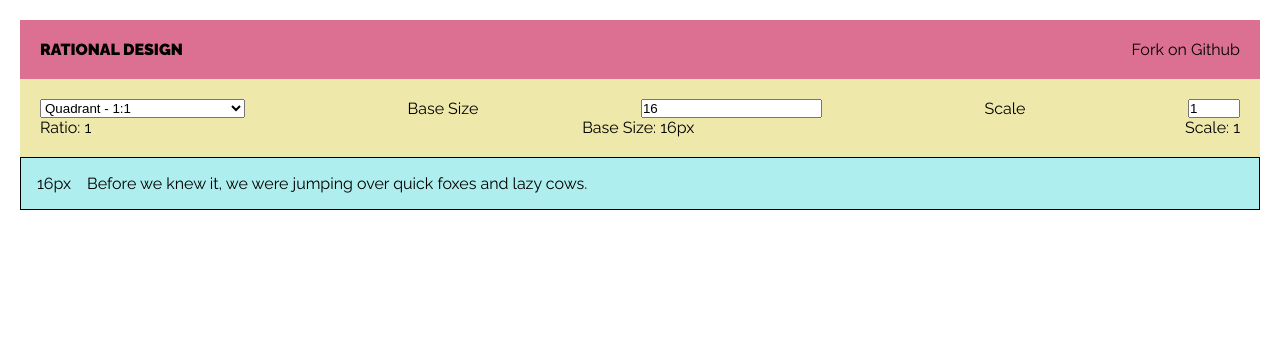
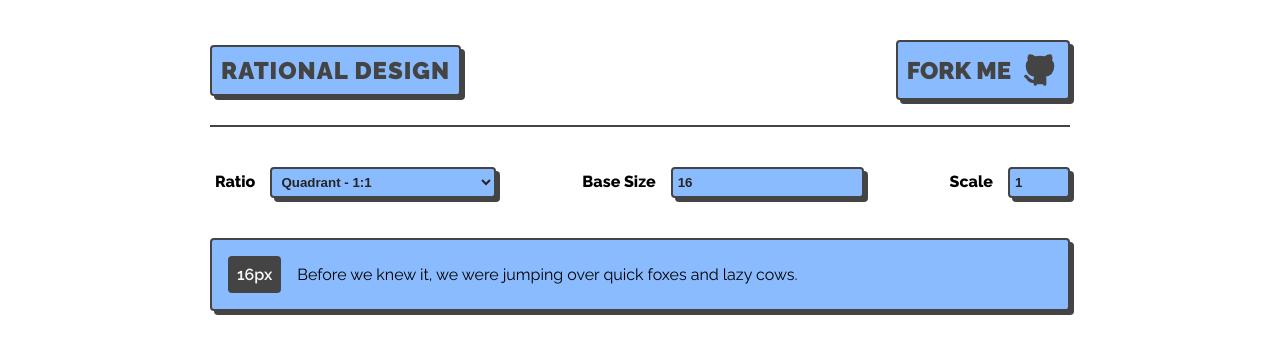
Before and after one commit to timmybytes/rational-design, a React (Create React App) app: page / in a window 1280 px wide. Shown: the top 354 px of the page. Built offline with nearby package versions, Linux system fonts and the light colour scheme.

Commit message:
(style): Finish styles

```diff
--- a/src/App.js
+++ b/src/App.js
@@ -36,11 +36,13 @@ function App() {
     <>
       <Header />
       <main>
-        <section className='examples'>
-          <article className='examples__ratios'>
-            <div className='examples__ratios-selections'>
+        <form className='settings'>
+          <div className='settings__ratio'>
+            <label className='settings__ratio-label' htmlFor='ratios-select'>
+              Ratio
+            </label>
             <select
-                className='examples__ratios-select'
+              className='settings__ratio-select'
               id='ratios-select'
               onChange={handleRatioChange}>
               <option value={ratios[1]}>Quadrant - 1:{ratios[1]}</option>
@@ -64,16 +66,26 @@ function App() {
               <option value={ratios[18]}>Augmented Fourth - 1:{ratios[18]}</option>
               <option value={ratios[19]}>Perfect Fifth - 1:{ratios[19]}</option>
             </select>
-              <label htmlFor='base-size'>Base Size</label>
+          </div>
+          <div className='settings__base'>
+            <label className='settings__base-label' htmlFor='base-size'>
+              Base Size
+            </label>
             <input
+              className='settings__base-input'
               name='base-size'
               type='number'
               min='1'
               value={currentBaseSize}
               onChange={handleBaseSizeChange}
             />
-              <label htmlFor='scale'>Scale</label>
+          </div>
+          <div className='settings__scale'>
+            <label className='settings__scale-label' htmlFor='scale'>
+              Scale
+            </label>
             <input
+              className='settings__scale-input'
               name='scale'
               type='number'
               min='1'
@@ -82,25 +94,18 @@ function App() {
               value={currentScale.length}
             />
           </div>
-            <div className='examples__ratios--display-selections'>
-              <p>Ratio: {currentRatio}</p>
-              <p>Base Size: {currentBaseSize}px</p>
-              <p>Scale: {currentScale.length}</p>
-            </div>
-          </article>
-
-          <article className='examples__text'>
+        </form>
+        <section className='examples'>
           {currentScale.map(scale => {
             return (
               <>
-                  <span className='examples__text-size'>{scale}px</span>
-                  <p style={{ fontSize: `${scale}px` }} className='examples__text-lines'>
+                <span className='examples__labels'>{scale}px</span>
+                <p style={{ fontSize: `${scale}px` }} className='examples__lines'>
                   Before we knew it, we were jumping over quick foxes and lazy cows.
                 </p>
               </>
             );
           })}
-          </article>
         </section>
       </main>
     </>
--- a/src/Header.jsx
+++ b/src/Header.jsx
@@ -3,8 +3,23 @@ import React from 'react';
 const Header = () => (
   <header className='header'>
     <h1 className='header__title'>Rational Design</h1>
-    {/* <img src='#' alt='Logo' className='header__logo' /> */}
-    <a className='header__link'>Fork on Github</a>
+    <a className='header__link' href='https://github.com/timmybytes/rational-design'>
+      <span>Fork Me</span>
+      <svg
+        xmlns='http://www.w3.org/2000/svg'
+        class='icon icon-tabler icon-tabler-brand-github'
+        width='38'
+        height='38'
+        viewBox='0 0 24 24'
+        stroke-width='2'
+        stroke='#444444'
+        fill='#444444'
+        stroke-linecap='round'
+        stroke-linejoin='round'>
+        <path stroke='none' d='M0 0h24v24H0z' fill='none' />
+        <path d='M9 19c-4.3 1.4 -4.3 -2.5 -6 -3m12 5v-3.5c0 -1 .1 -1.4 -.5 -2c2.8 -.3 5.5 -1.4 5.5 -6a4.6 4.6 0 0 0 -1.3 -3.2a4.2 4.2 0 0 0 -.1 -3.2s-1.1 -.3 -3.5 1.3a12.3 12.3 0 0 0 -6.2 0c-2.4 -1.6 -3.5 -1.3 -3.5 -1.3a4.2 4.2 0 0 0 -.1 3.2a4.6 4.6 0 0 0 -1.3 3.2c0 4.6 2.7 5.7 5.5 6c-.6 .6 -.6 1.2 -.5 2v3.5' />
+      </svg>
+    </a>
   </header>
 );
 
--- a/src/_header.scss
+++ b/src/_header.scss
@@ -1,23 +1,49 @@
 .header {
-  background: palevioletred;
-  padding: 20px;
+  // background: palevioletred;
+  padding-top: 20px;
   display: flex;
   flex-direction: row;
   justify-content: space-between;
   align-items: center;
+  padding-bottom: 25px;
+  border-bottom: 2px solid #444444;
   @media screen and (max-width: 400px) {
     flex-direction: column;
+    align-items: stretch;
   }
   &__title {
-    font-size: 1rem;
+    font-size: 1.5rem;
     text-transform: uppercase;
     font-weight: 900;
-  }
-  &__logo {
-    max-width: 20px;
-    height: auto;
+    letter-spacing: 1px;
+    background: #8bbbff;
+    border: 2px solid #444444;
+    color: #444444;
+    padding: 9px;
+    border-radius: 4px;
+    box-shadow: 4px 4px 0 #444444;
   }
   &__link {
-    font-size: 1rem;
+    display: flex;
+    padding: 5px;
+    flex-direction: row;
+    align-items: center;
+    text-decoration: none;
+    background: #8bbbff;
+    border: 2px solid #444444;
+    color: #444444;
+    padding: 9px;
+    border-radius: 4px;
+    box-shadow: 4px 4px 0 #444444;
+  }
+  span {
+    font-size: 1.5rem;
+    font-weight: 900;
+    text-transform: uppercase;
+    padding-right: 10px;
+    // border-bottom: 2px solid #444444;
+  }
+  svg {
+    // padding-left: 15px;
   }
 }
--- a/src/index.scss
+++ b/src/index.scss
@@ -1,7 +1,9 @@
 @import url('https://fonts.googleapis.com/css2?family=Raleway:ital,wght@0,100;0,200;0,300;0,400;0,500;0,600;0,700;0,800;0,900;1,100;1,200;1,300;1,400;1,500;1,600;1,700;1,800;1,900&display=swap');
 @import './header';
 
-* {
+*,
+*::before,
+*::after {
   padding: 0;
   margin: 0;
   box-sizing: border-box;
@@ -13,42 +15,119 @@ body {
   padding: 20px;
   max-height: 100%;
   height: 100vh;
-  max-width: 100%;
+  max-width: 900px;
   width: 100vw;
+  margin: 0 auto;
+}
+
+.settings {
+  display: flex;
+  flex-flow: row wrap;
+  padding: 1rem 0;
+  justify-content: space-between;
+  &__ratio {
+    display: flex;
+    margin: 0.25rem 0;
+    padding: 20px 0;
+    order: 1;
+    &-label {
+      font-weight: 800;
+      margin-right: 10px;
+      padding: 5px;
+      font-size: 1rem;
+    }
+    &-select {
+      background-color: #8bbbff;
+      border: 2px solid #444444;
+      box-shadow: 4px 4px 0 #444444;
+      color: #252525;
+      font-weight: bold;
+      padding: 5px;
+      border-radius: 4px;
+    }
+    select:focus {
+      color: #252525;
+      background: #8bbbff;
+      outline: none;
+    }
+  }
+  &__base {
+    margin: 0.25rem 0;
+    display: flex;
+    padding: 20px 0;
+    order: 2;
+    &-label {
+      font-weight: 800;
+      margin-right: 10px;
+      padding: 5px;
+      font-size: 1rem;
+    }
+    &-input {
+      background-color: #8bbbff;
+      border: 2px solid #444444;
+      box-shadow: 4px 4px 0 #444444;
+      color: #252525;
+      border-radius: 4px;
+      font-weight: bold;
+      padding: 5px;
+    }
+    input[type='number']:focus {
+      color: #252525;
+      background: #8bbbff;
+      outline: none;
+    }
+  }
+  &__scale {
+    margin: 0.25rem 0;
+    display: flex;
+    padding: 20px 0;
+    order: 3;
+    &-label {
+      font-weight: 800;
+      margin-right: 10px;
+      font-size: 1rem;
+      padding: 5px;
+    }
+    &-input {
+      background-color: #8bbbff;
+      border: 2px solid #444444;
+      box-shadow: 4px 4px 0 #444444;
+      color: #252525;
+      padding: 5px;
+      font-weight: bold;
+      border-radius: 4px;
+    }
+    input[type='number']:focus {
+      background: #8bbbff;
+      color: #252525;
+      outline: none;
+    }
+  }
 }
 
 .examples {
-  &__ratios {
-    padding: 20px;
-    background: palegoldenrod;
-    &-selections {
-      display: flex;
-      flex-flow: row nowrap;
-      justify-content: space-between;
-      &-select {
-      }
-    }
-    &--display-selections {
-      display: flex;
-      flex-flow: row nowrap;
-      justify-content: space-between;
-    }
-  }
-  &__text {
-    background-color: paleturquoise;
-    border: 1px solid black;
+  background-color: #8bbbff;
+  box-shadow: 4px 4px 0 #444444;
+  border: 2px solid #444444;
+  border-radius: 4px;
   display: grid;
   grid-template-columns: max-content 1fr;
   justify-content: stretch;
   align-items: center;
   gap: 1em;
   padding: 1em;
-    overflow-x: clip;
-    &-size {
+  overflow-x: scroll;
+  &__labels {
     grid-column: 1;
+    padding-right: 5px;
+    font-size: 1rem;
+    font-weight: 600;
+    background: #444444;
+    color: #fafafa;
+    padding: 9px;
+    border-radius: 4px;
   }
-    &-lines {
+  &__lines {
     grid-column: 2;
   }
 }
-}
```
Also changed, not shown: 1 other file (tests, documents, lock files or other folders). Lines whose indentation alone changed are shown as unchanged.
